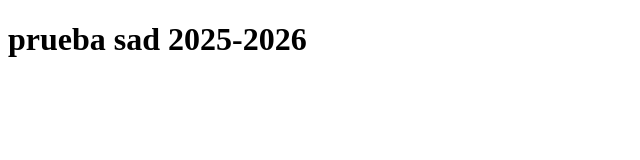
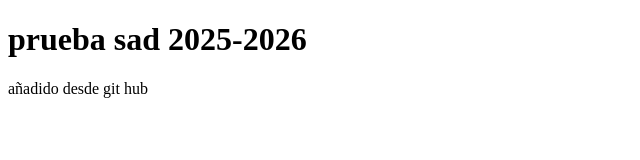
Before and after one commit to alioune1607/pruebasad, a plain HTML site: page index.html in a window 1280 px wide. Shown: the whole page, without its empty margins (0-640 px from the left). Drawn offline with Linux system fonts and the light colour scheme.

Commit message:
Update index.html

```diff
--- a/index.html
+++ b/index.html
@@ -7,5 +7,6 @@
 </head>
 <body>
     <h1>prueba sad 2025-2026</h1>
+    <p>añadido desde git hub</p>
 </body>
 </html>
```
